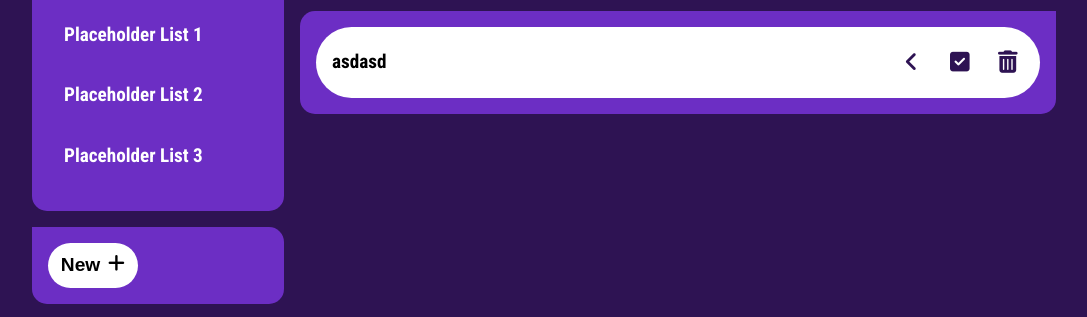
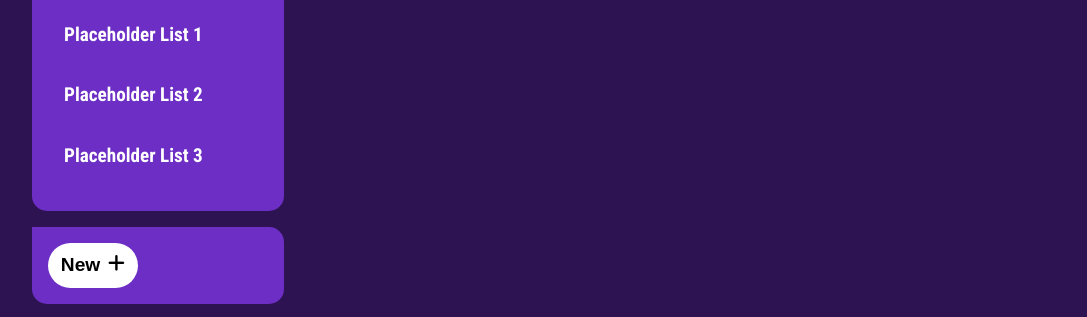
Before and after one commit to PavelescuVictor/to-do-js-vanilla, a plain HTML site: page index.html in a window 1280 px wide. Shown: the part 183-500 px from the top of the page, without its empty margins (96-1183 px from the left). Drawn offline with Linux system fonts and the light colour scheme.

Commit message:
Temporarily disabling Placeholder List Items

```diff
--- a/index.html
+++ b/index.html
@@ -118,9 +118,10 @@
                         </div>
                         <div class="main__list-wrapper">
                             <div class="main__list">
+                            <!--
                                 <div class="list__element">
                                     <div class="element__topbar">
-                                        <li>asdasd</li>
+                                        <li>Placeholder Item 1</li>
                                         <button>
                                             <i class="fas fa-angle-left" aria-hidden="true"></i>
                                         </button>
@@ -133,6 +134,7 @@
                                         </div>
                                     </div>
                                 </div>
+                            -->
                             </div>
                         </div>
                     </div>
```
